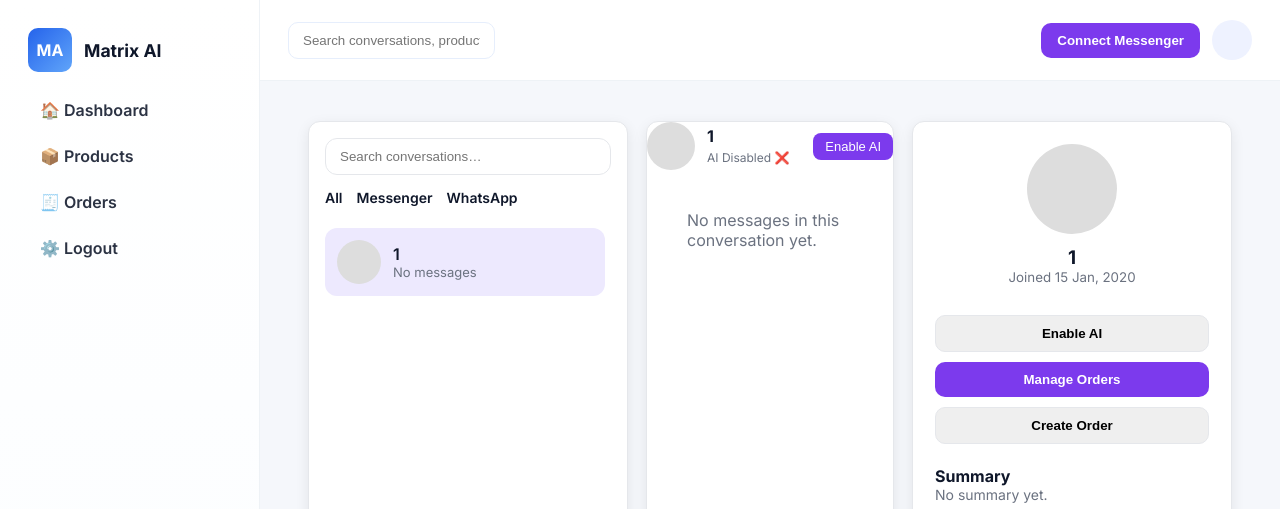
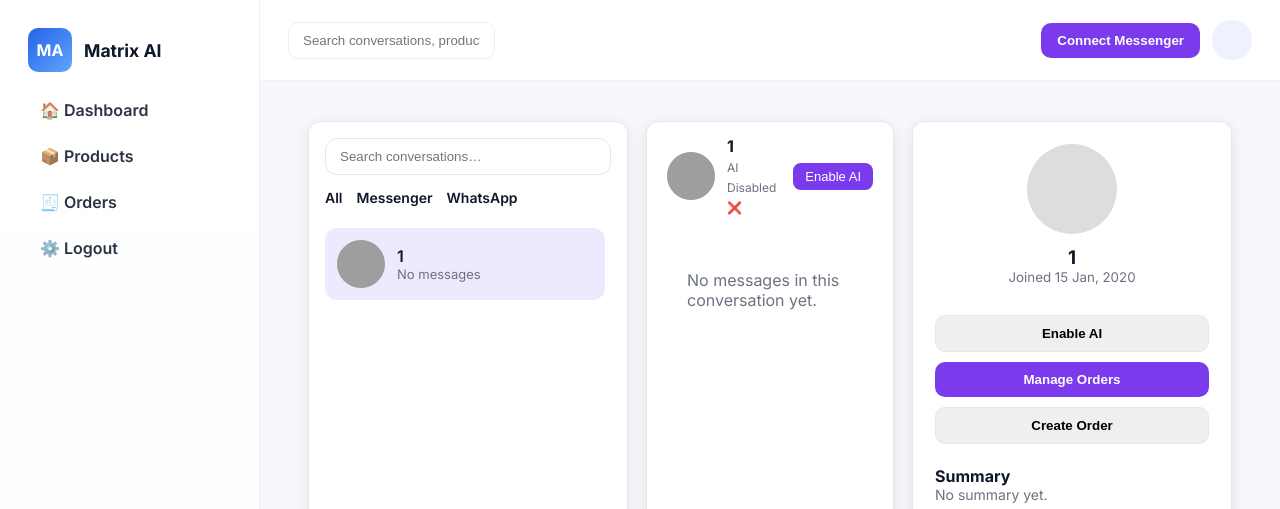
Before and after one commit to jihadj0002/0, a Django app: template back/templates/back/c_dashboard.html in a window 1280 px wide. Shown: the top 509 px of the page. Run offline with Django 5.2, Linux system fonts and the light colour scheme; the template is opened without the code that fills it: most values are stand-ins (such as "Sample title", 1, 10 or a date in 2020); data that the repository does not hold is empty; grey boxes are pictures that could not be loaded.

Commit message:
Updated somewhat chats and changes currency on DB

```diff
--- a/back/templates/back/c_dashboard.html
+++ b/back/templates/back/c_dashboard.html
@@ -116,6 +116,7 @@ body{background:var(--bg);}
   display: flex;
   align-items: center;
   justify-content: space-between;
+  padding: 14px 20px;
   gap: 12px;
 }
 
@@ -146,11 +147,38 @@ body{background:var(--bg);}
 }
 
 
-.header-avatar{
-  width:48px; height:48px;
-  border-radius:50%;
-  background:#ddd;
+.header-avatar {
+  width: 48px;
+  height: 48px;
+  border-radius: 50%;
+  overflow: hidden;          /* clips image into circle */
+  background: #ddd;
+  flex-shrink: 0;            /* prevents squishing */
 }
+
+.header-avatar img {
+  width: 100%;
+  height: 100%;
+  object-fit: cover;         /* perfect crop */
+  display: block;            /* removes inline gap */
+}
+
+.chat-avatar {
+  width: 48px;
+  height: 48px;
+  border-radius: 50%;
+  overflow: hidden;          /* clips image into circle */
+  background: #ddd;
+  flex-shrink: 0;            /* prevents squishing */
+}
+
+.chat-avatar img {
+  width: 100%;
+  height: 100%;
+  object-fit: cover;         /* perfect crop */
+  display: block;            /* removes inline gap */
+}
+
 
 .chat-messages{
   flex:1;
@@ -413,7 +441,10 @@ body{background:var(--bg);}
         {% for convo in all_convo %}
           <a href="?cid={{ convo.id }}" onclick="openChat()" style="text-decoration:none; color:inherit;">
             <div class="chat-item {% if selected_convo and selected_convo.id == convo.id %}active{% endif %}">
-              <div class="chat-avatar"></div>
+              <div class="chat-avatar">
+                <img src="https://img.freepik.com/premium-vector/vector-flat-illustration-grayscale-avatar-user-profile-person-icon-gender-neutral-silhouette-profile-picture-suitable-social-media-profiles-icons-screensavers-as-templatex9xa_719432-2210.jpg"
+                  alt="Avatar">
+              </div>
               <div class="chat-info">
                 <div class="name">{{ convo.customer_id }}</div>
                 <div class="preview">
@@ -436,7 +467,10 @@ body{background:var(--bg);}
       <div class="mobile-back" onclick="closeChat()">← Back</div>
 
       <div class="header-left">
-        <div class="header-avatar"></div>
+        <div class="header-avatar">
+        <img src="https://img.freepik.com/premium-vector/vector-flat-illustration-grayscale-avatar-user-profile-person-icon-gender-neutral-silhouette-profile-picture-suitable-social-media-profiles-icons-screensavers-as-templatex9xa_719432-2210.jpg"
+            alt="Avatar">
+        </div>
         <div class="header-info">
           <strong>{{ selected_convo.customer_id }}</strong><br>
           <small>
--- a/back/templates/back/dashboard.html
+++ b/back/templates/back/dashboard.html
@@ -39,7 +39,7 @@
 </div>
 
 <div class="cards">
-  <div class="card"><div class="card-title">Sales</div><div class="card-value">${{ total_sales|floatformat:2 }}</div></div>
+  <div class="card"><div class="card-title">Sales</div><div class="card-value">৳{{ total_sales|floatformat:2 }}</div></div>
   <div class="card"><div class="card-title">Total Conversations</div><div class="card-value">{{ total_conversations }}</div></div>
   <div class="card"><div class="card-title">Conversion Rate</div><div class="card-value">{{ conversion_rate }}</div></div>
   <div class="card"><div class="card-title">Active Products</div><div class="card-value">{{ active_products }}</div></div>
@@ -117,7 +117,7 @@
       </svg>
     </div>
     <div class="sales-stats">
-      <div><div class="s-label">Avg Order</div><div class="s-value" id="avg-orders">${{total_sales}}</div></div>
+      <div><div class="s-label">Avg Order</div><div class="s-value" id="avg-orders">৳{{total_sales}}</div></div>
       <div><div class="s-label">Chat Sales</div><div class="s-value" id="chat-sales">{{orders_count}}</div></div>
       <div><div class="s-label">Response Time</div><div class="s-value" id="response-time">1 Min</div></div>
     </div>
@@ -373,7 +373,7 @@ document.addEventListener("DOMContentLoaded", () => {
         const pending = data.pending ?? 0;
 
         // Example placeholders — customize as needed
-        avgOrdersEl.textContent = `$${totalOrders * 10}`; // fake avg revenue
+        avgOrdersEl.textContent = `৳${totalOrders * 10}`; // fake avg revenue
         chatSalesEl.textContent = completed;              // completed orders
         responseTimeEl.textContent = pending + " mins";   // fake metric
 
```
